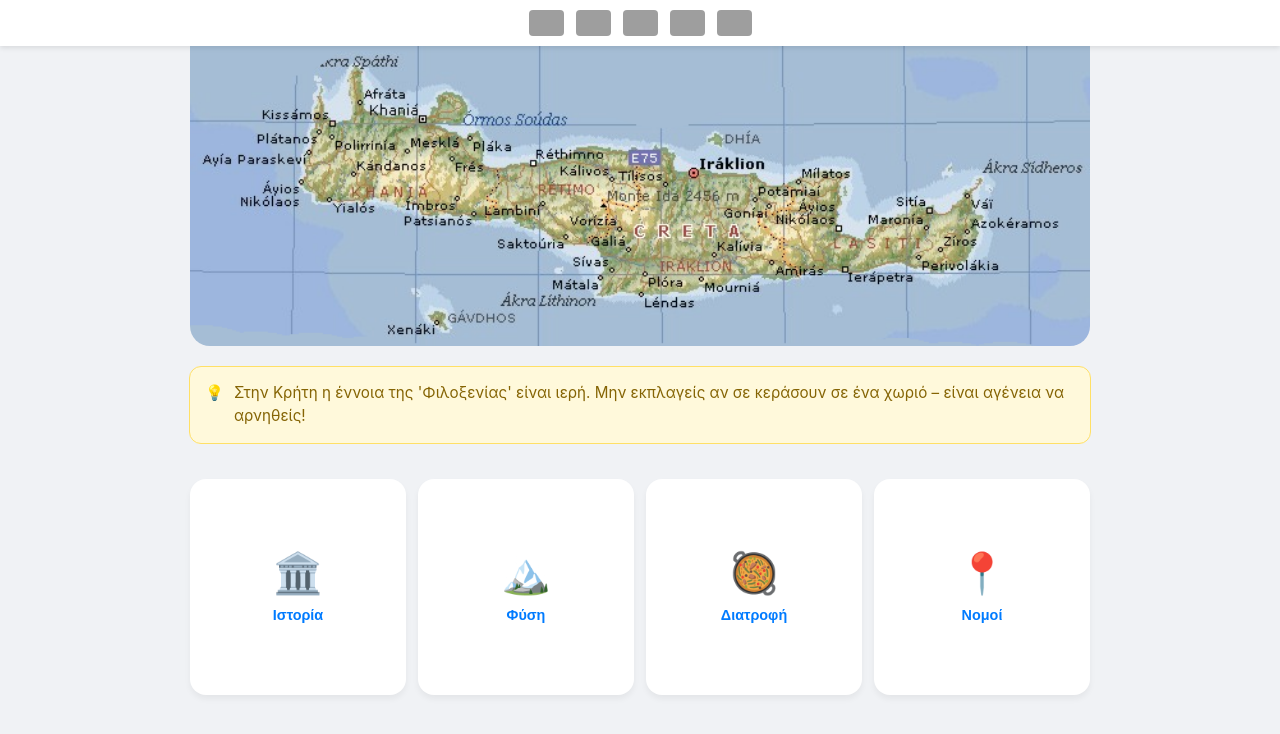
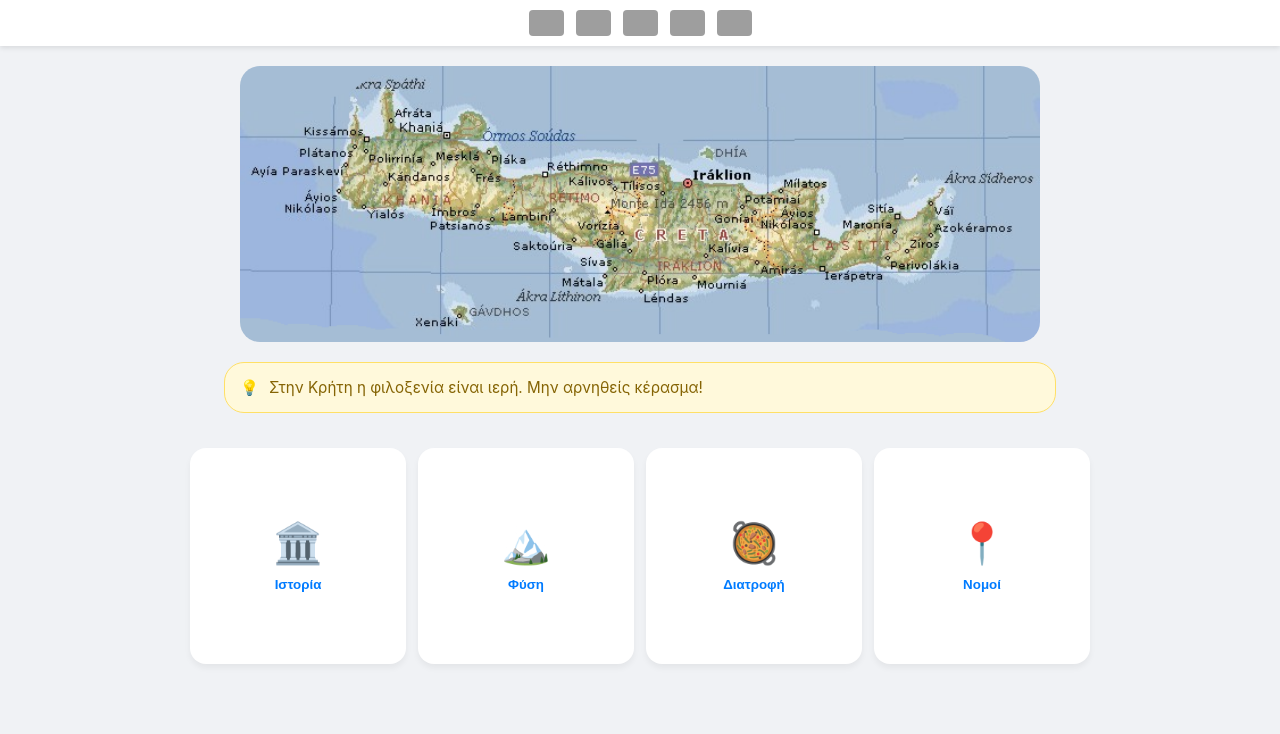
Before and after one commit to conmarcon/crete, a plain HTML site: page index.html in a window 1280 px wide. Drawn offline with Linux system fonts and the light colour scheme; grey boxes are pictures that could not be loaded.

Commit message:
Update title and improve HTML structure

```diff
--- a/index.html
+++ b/index.html
@@ -3,221 +3,147 @@
 <head>
     <meta charset="UTF-8">
     <meta name="viewport" content="width=device-width, initial-scale=1.0">
-    <title>Crete Info Point Mobile</title>
+    <title>Crete Info Point Full</title>
     <style>
-        /* Βασικές Ρυθμίσεις */
         body {
             font-family: -apple-system, BlinkMacSystemFont, 'Segoe UI', Roboto, sans-serif;
-            margin: 0;
-            background-color: #f0f2f5;
-            color: #1c1e21;
-            line-height: 1.5;
+            margin: 0; background-color: #f0f2f5; color: #1c1e21;
         }
-
-        /* Responsive Language Bar */
         .language-bar {
-            background: #ffffff;
-            padding: 10px;
-            display: flex;
-            justify-content: center;
-            gap: 12px;
-            position: sticky;
-            top: 0;
-            z-index: 1000;
-            box-shadow: 0 2px 5px rgba(0,0,0,0.1);
+            background: #ffffff; padding: 10px; display: flex; justify-content: center;
+            gap: 12px; position: sticky; top: 0; z-index: 1000; box-shadow: 0 2px 5px rgba(0,0,0,0.1);
         }
-        .language-bar img {
-            width: 35px;
-            height: auto;
-            cursor: pointer;
-            border-radius: 4px;
-            transition: transform 0.2s;
+        .language-bar img { width: 35px; height: auto; cursor: pointer; border-radius: 4px; transition: 0.2s; }
+        .language-bar img:active { transform: scale(0.9); }
+        .hero-img { width: 100%; height: auto; display: block; max-height: 300px; object-fit: cover; }
+        .bonus-tip {
+            background-color: #fff9db; border: 1px solid #ffe066; margin: 15px; padding: 15px;
+            font-size: 0.95rem; border-radius: 12px; color: #856404; display: flex; gap: 10px;
         }
-        .language-bar img:active { transform: scale(0.9); }
-
-        /* Hero Image */
-        .hero-container { width: 100%; overflow: hidden; }
-        .hero-img {
-            width: 100%;
-            height: auto;
-            display: block;
-            max-height: 300px;
-            object-fit: cover;
-        }
-
-        /* Bonus Tip - Προσαρμογή για μικρές οθόνες */
-        .bonus-tip {
-            background-color: #fff9db;
-            border: 1px solid #ffe066;
-            margin: 15px;
-            padding: 15px;
-            font-size: 0.95rem;
-            border-radius: 12px;
-            color: #856404;
-            display: flex;
-            align-items: flex-start;
-            gap: 10px;
-        }
-
-        /* Menu Buttons - Responsive Grid */
-        .menu-container {
-            display: grid;
-            grid-template-columns: 1fr 1fr; /* 2 στήλες στα κινητά */
-            gap: 12px;
-            padding: 15px;
-        }
-
+        .menu-container { display: grid; grid-template-columns: 1fr 1fr; gap: 12px; padding: 15px; }
         .category-btn {
-            aspect-ratio: 1 / 1; /* Τετράγωνα κουμπιά */
-            padding: 15px;
-            font-size: 0.9rem;
-            border: none;
-            border-radius: 16px;
-            background: #ffffff;
-            color: #007bff;
-            display: flex;
-            flex-direction: column;
-            align-items: center;
-            justify-content: center;
-            gap: 10px;
-            box-shadow: 0 4px 6px rgba(0,0,0,0.05);
-            font-weight: 600;
+            aspect-ratio: 1/1; padding: 15px; border: none; border-radius: 16px; background: #ffffff;
+            color: #007bff; display: flex; flex-direction: column; align-items: center; justify-content: center;
+            gap: 10px; box-shadow: 0 4px 6px rgba(0,0,0,0.05); font-weight: 600;
         }
         .category-btn span { font-size: 2.5rem; }
-        .category-btn:active { background: #e7f3ff; }
-
-        /* Content Panels */
-        .content-panel {
-            display: none;
-            min-height: 100vh;
-            background: white;
-            padding: 20px;
-            animation: slideUp 0.3s ease-out;
-        }
+        .content-panel { display: none; min-height: 100vh; background: white; padding: 20px; animation: slideUp 0.3s; }
         @keyframes slideUp { from { transform: translateY(20px); opacity: 0; } to { transform: translateY(0); opacity: 1; } }
-
-        .back-btn {
-            background: #f0f2f5;
-            border: none;
-            padding: 12px 20px;
-            border-radius: 20px;
-            font-weight: bold;
-            margin-bottom: 20px;
-        }
-
-        /* Table Responsive */
+        .back-btn { background: #f0f2f5; border: none; padding: 12px 20px; border-radius: 20px; font-weight: bold; margin-bottom: 20px; }
         .table-wrapper { overflow-x: auto; }
         table { width: 100%; border-collapse: collapse; margin-top: 10px; font-size: 0.9rem; }
         th, td { border: 1px solid #eee; padding: 12px; text-align: left; }
         th { background: #f8f9fa; }
-
-        /* Media Query για μεγαλύτερες οθόνες (Tablets/PC) */
         @media (min-width: 768px) {
             .menu-container { grid-template-columns: repeat(4, 1fr); max-width: 900px; margin: 0 auto; }
-            .hero-img { border-radius: 0 0 20px 20px; max-width: 900px; margin: 0 auto; }
-            .bonus-tip { max-width: 870px; margin: 20px auto; }
-            .content-panel { max-width: 800px; margin: 20px auto; border-radius: 20px; min-height: auto; box-shadow: 0 10px 30px rgba(0,0,0,0.1); }
+            .hero-img, .bonus-tip, .content-panel { max-width: 800px; margin: 20px auto; border-radius: 20px; }
         }
     </style>
 </head>
 <body>
 
     <div class="language-bar">
-        <img src="https://flagcdn.com/w80/gr.png" onclick="translateTo('el')" alt="GR">
-        <img src="https://flagcdn.com/w80/gb.png" onclick="translateTo('en')" alt="EN">
-        <img src="https://flagcdn.com/w80/de.png" onclick="translateTo('de')" alt="DE">
-        <img src="https://flagcdn.com/w80/fr.png" onclick="translateTo('fr')" alt="FR">
-        <img src="https://flagcdn.com/w80/it.png" onclick="translateTo('it')" alt="IT">
+        <img src="https://flagcdn.com/w80/gr.png" onclick="translateTo('el')">
+        <img src="https://flagcdn.com/w80/gb.png" onclick="translateTo('en')">
+        <img src="https://flagcdn.com/w80/de.png" onclick="translateTo('de')">
+        <img src="https://flagcdn.com/w80/fr.png" onclick="translateTo('fr')">
+        <img src="https://flagcdn.com/w80/it.png" onclick="translateTo('it')">
     </div>
 
     <div id="main-view">
-        <div class="hero-container">
-            <img src="crete.png" alt="Crete" class="hero-img">
+        <img src="crete.png" alt="Crete" class="hero-img">
+        <div class="bonus-tip">
+            <span>💡</span><div id="bonus-inner"></div>
         </div>
-
-        <div class="bonus-tip" id="bonus-text">
-            <span>💡</span>
-            <div id="bonus-inner">Στην Κρήτη η έννοια της "Φιλοξενίας" είναι ιερή. Μην εκπλαγείς αν σε κεράσουν σε ένα χωριό – είναι αγένεια να αρνηθείς!</div>
-        </div>
-
         <div class="menu-container">
-            <button class="category-btn" onclick="showCategory('history')">
-                <span>🏛️</span> <label data-key="btn-history">Ιστορία</label>
-            </button>
-            <button class="category-btn" onclick="showCategory('nature')">
-                <span>🏔️</span> <label data-key="btn-nature">Φύση</label>
-            </button>
-            <button class="category-btn" onclick="showCategory('diet')">
-                <span>🥘</span> <label data-key="btn-diet">Διατροφή</label>
-            </button>
-            <button class="category-btn" onclick="showCategory('regions')">
-                <span>📍</span> <label data-key="btn-regions">Νομοί</label>
-            </button>
+            <button class="category-btn" onclick="showCategory('history')"><span>🏛️</span><label data-key="btn-history"></label></button>
+            <button class="category-btn" onclick="showCategory('nature')"><span>🏔️</span><label data-key="btn-nature"></label></button>
+            <button class="category-btn" onclick="showCategory('diet')"><span>🥘</span><label data-key="btn-diet"></label></button>
+            <button class="category-btn" onclick="showCategory('regions')"><span>📍</span><label data-key="btn-regions"></label></button>
         </div>
     </div>
 
-    <!-- Panels -->
     <div id="history" class="content-panel">
-        <button class="back-btn" onclick="goBack()" data-key="back">← Πίσω</button>
-        <h2 data-key="btn-history">Ιστορία & Πολιτισμός</h2>
+        <button class="back-btn" onclick="goBack()" data-key="back"></button>
+        <h2 data-key="btn-history"></h2>
         <div data-key="txt-history"></div>
     </div>
 
     <div id="nature" class="content-panel">
-        <button class="back-btn" onclick="goBack()" data-key="back">← Πίσω</button>
-        <h2 data-key="btn-nature">Γεωγραφία & Φύση</h2>
+        <button class="back-btn" onclick="goBack()" data-key="back"></button>
+        <h2 data-key="btn-nature"></h2>
         <div data-key="txt-nature"></div>
     </div>
 
     <div id="diet" class="content-panel">
-        <button class="back-btn" onclick="goBack()" data-key="back">← Πίσω</button>
-        <h2 data-key="btn-diet">Κρητική Διατροφή</h2>
+        <button class="back-btn" onclick="goBack()" data-key="back"></button>
+        <h2 data-key="btn-diet"></h2>
         <div data-key="txt-diet"></div>
     </div>
 
     <div id="regions" class="content-panel">
-        <button class="back-btn" onclick="goBack()" data-key="back">← Πίσω</button>
-        <h2 data-key="btn-regions">Οι 4 Νομοί</h2>
+        <button class="back-btn" onclick="goBack()" data-key="back"></button>
+        <h2 data-key="btn-regions"></h2>
         <div class="table-wrapper" id="table-container"></div>
     </div>
 
     <script>
         const translations = {
             el: {
-                "back": "← Πίσω",
-                "bonus": "Στην Κρήτη η έννοια της 'Φιλοξενίας' είναι ιερή. Μην εκπλαγείς αν σε κεράσουν σε ένα χωριό – είναι αγένεια να αρνηθείς!",
-                "btn-history": "Ιστορία",
-                "btn-nature": "Φύση",
-                "btn-diet": "Διατροφή",
-                "btn-regions": "Νομοί",
-                "txt-history": "<ul><li><strong>Μινωικός Πολιτισμός:</strong> Κνωσός, Φαιστός.</li><li><strong>Παράδοση:</strong> Λύρα & Μαντινάδες.</li></ul>",
-                "txt-nature": "<ul><li><strong>Βουνά:</strong> Ψηλορείτης.</li><li><strong>Φαράγγια:</strong> Σαμαριά.</li><li><strong>Παραλίες:</strong> Μπάλος, Ελαφονήσι.</li></ul>",
-                "txt-diet": "<ul><li><strong>Βασικά:</strong> Ελαιόλαδο, Ντάκος.</li><li><strong>Ποτό:</strong> Τσικουδιά.</li></ul>",
-                "table": "<table><tr><th>Νομός</th><th>Info</th></tr><tr><td>Χανιά</td><td>Λιμάνι</td></tr><tr><td>Ρέθυμνο</td><td>Παλιά Πόλη</td></tr><tr><td>Ηράκλειο</td><td>Κνωσός</td></tr><tr><td>Λασίθι</td><td>Ελούντα</td></tr></table>"
+                back: "← Πίσω",
+                bonus: "Στην Κρήτη η φιλοξενία είναι ιερή. Μην αρνηθείς κέρασμα!",
+                "btn-history": "Ιστορία", "btn-nature": "Φύση", "btn-diet": "Διατροφή", "btn-regions": "Νομοί",
+                "txt-history": "<ul><li>Μινωικός Πολιτισμός</li><li>Κρητική Λύρα</li></ul>",
+                "txt-nature": "<ul><li>Ψηλορείτης</li><li>Φαράγγι Σαμαριάς</li></ul>",
+                "txt-diet": "<ul><li>Ελαιόλαδο</li><li>Ντάκος</li><li>Τσικουδιά</li></ul>",
+                table: "<table><tr><th>Νομός</th><th>Info</th></tr><tr><td>Χανιά</td><td>Λιμάνι</td></tr><tr><td>Ηράκλειο</td><td>Κνωσός</td></tr></table>"
             },
             en: {
-                "back": "← Back",
-                "bonus": "In Crete, hospitality is sacred. Don't be surprised if locals offer you a treat – it's rude to refuse!",
-                "btn-history": "History",
-                "btn-nature": "Nature",
-                "btn-diet": "Diet",
-                "btn-regions": "Regions",
-                "txt-history": "<ul><li><strong>Minoans:</strong> Knossos Palace.</li><li><strong>Music:</strong> Cretan Lyra.</li></ul>",
-                "txt-nature": "<ul><li><strong>Peaks:</strong> Psiloritis.</li><li><strong>Gorges:</strong> Samaria.</li><li><strong>Beaches:</strong> Balos, Elafonisi.</li></ul>",
-                "txt-diet": "<ul><li><strong>Basics:</strong> Olive Oil, Dakos.</li><li><strong>Spirit:</strong> Tsikoudia.</li></ul>",
-                "table": "<table><tr><th>Region</th><th>Info</th></tr><tr><td>Chania</td><td>Venetian Port</td></tr><tr><td>Rethymno</td><td>Old Town</td></tr><tr><td>Heraklion</td><td>Museums</td></tr><tr><td>Lasithi</td><td>Elounda</td></tr></table>"
+                back: "← Back",
+                bonus: "In Crete, hospitality is sacred. Never refuse a treat!",
+                "btn-history": "History", "btn-nature": "Nature", "btn-diet": "Diet", "btn-regions": "Regions",
+                "txt-history": "<ul><li>Minoan Civilization</li><li>Cretan Lyra</li></ul>",
+                "txt-nature": "<ul><li>Psiloritis Mt.</li><li>Samaria Gorge</li></ul>",
+                "txt-diet": "<ul><li>Olive Oil</li><li>Dakos</li><li>Tsikoudia</li></ul>",
+                table: "<table><tr><th>Region</th><th>Info</th></tr><tr><td>Chania</td><td>Harbor</td></tr><tr><td>Heraklion</td><td>Knossos</td></tr></table>"
+            },
+            de: {
+                back: "← Zurück",
+                bonus: "Gastfreundschaft ist auf Kreta heilig. Lehne niemals eine Einladung ab!",
+                "btn-history": "Geschichte", "btn-nature": "Natur", "btn-diet": "Ernährung", "btn-regions": "Regionen",
+                "txt-history": "<ul><li>Minoische Kultur</li><li>Kretische Lyra</li></ul>",
+                "txt-nature": "<ul><li>Psiloritis Berg</li><li>Samaria-Schlucht</li></ul>",
+                "txt-diet": "<ul><li>Olivenöl</li><li>Dakos</li><li>Tsikoudia</li></ul>",
+                table: "<table><tr><th>Region</th><th>Info</th></tr><tr><td>Chania</td><td>Hafen</td></tr><tr><td>Heraklion</td><td>Knossos</td></tr></table>"
+            },
+            fr: {
+                back: "← Retour",
+                bonus: "En Crète, l'hospitalité est sacrée. Ne refusez jamais une offre!",
+                "btn-history": "Histoire", "btn-nature": "Nature", "btn-diet": "Régime", "btn-regions": "Régions",
+                "txt-history": "<ul><li>Civilisation Minoenne</li><li>Lyra Crétoise</li></ul>",
+                "txt-nature": "<ul><li>Mont Psiloritis</li><li>Gorges de Samaria</li></ul>",
+                "txt-diet": "<ul><li>Huile d'olive</li><li>Dakos</li><li>Tsikoudia</li></ul>",
+                table: "<table><tr><th>Région</th><th>Info</th></tr><tr><td>Chania</td><td>Port</td></tr><tr><td>Heraklion</td><td>Knossos</td></tr></table>"
+            },
+            it: {
+                back: "← Indietro",
+                bonus: "A Creta l'ospitalità è sacra. Non rifiutare mai un invito!",
+                "btn-history": "Storia", "btn-nature": "Natura", "btn-diet": "Dieta", "btn-regions": "Regioni",
+                "txt-history": "<ul><li>Civiltà Minoica</li><li>Lira Cretese</li></ul>",
+                "txt-nature": "<ul><li>Monte Psiloritis</li><li>Gole di Samaria</li></ul>",
+                "txt-diet": "<ul><li>Olio d'oliva</li><li>Dakos</li><li>Tsikoudia</li></ul>",
+                table: "<table><tr><th>Regione</th><th>Info</th></tr><tr><td>Chania</td><td>Porto</td></tr><tr><td>Heraklion</td><td>Cnosso</td></tr></table>"
             }
-            // Πρόσθεσε εδώ de, fr, it με τον ίδιο τρόπο
         };
 
         function translateTo(lang) {
-            const dict = translations[lang] || translations['en'];
+            const dict = translations[lang];
             document.querySelectorAll('[data-key]').forEach(el => {
                 const key = el.getAttribute('data-key');
                 if (dict[key]) el.innerHTML = dict[key];
             });
-            document.getElementById('bonus-inner').innerText = dict['bonus'];
-            document.getElementById('table-container').innerHTML = dict['table'] || "";
+            document.getElementById('bonus-inner').innerText = dict.bonus;
+            document.getElementById('table-container').innerHTML = dict.table;
         }
 
         function showCategory(id) {
```
